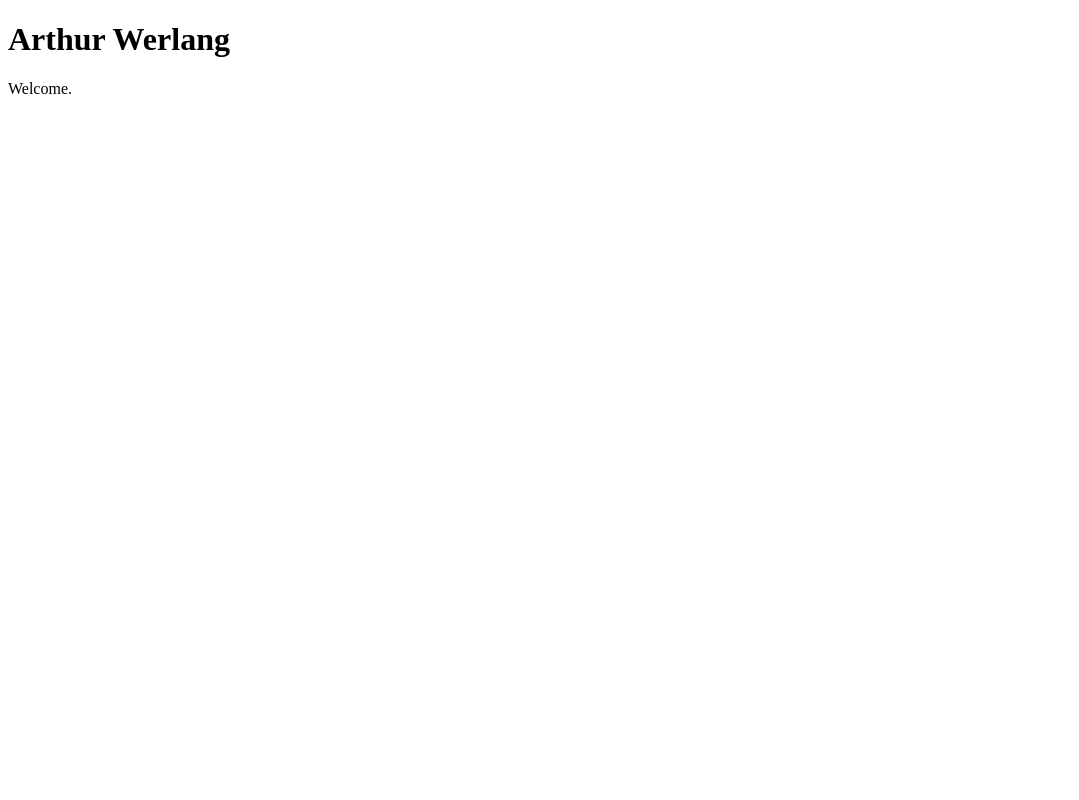
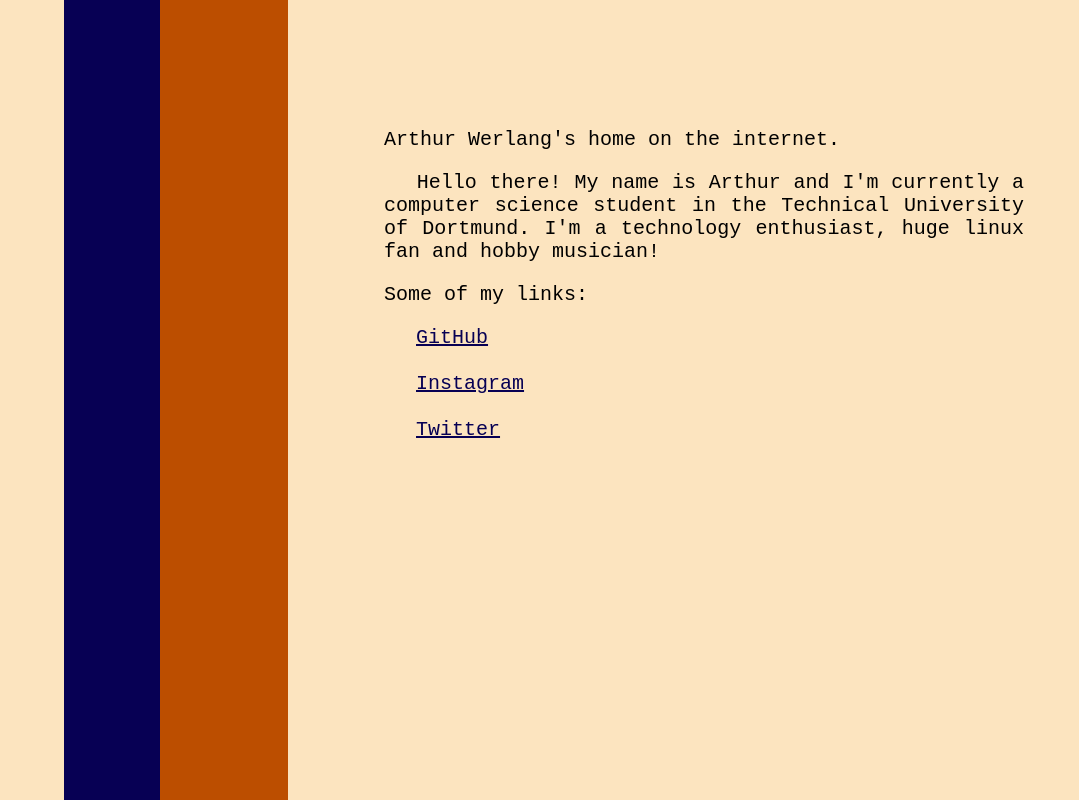
Before and after one commit to arthwerlang/arthwerlang.github.io, a plain HTML site: page index.html in a window 1280 px wide. Shown: the whole page, without its empty margins (0-1079 px from the left). Drawn offline with Linux system fonts and the light colour scheme.

Commit message:
Add files via upload

```diff
--- a/index.html
+++ b/index.html
@@ -1,9 +1,13 @@
- <!DOCTYPE html>
 <html>
-<body>
-
-<h1>Arthur Werlang</h1>
-<p>Welcome.</p>
-
-</body>
+    <link rel="stylesheet" href="style.css">
+    <div class="blue-line"></div>
+    <div class="orange-line"></div>
+    <head>Arthur Werlang's home on the internet.</head>
+    <body>
+        <p>&emsp; Hello there! My name is Arthur and I'm currently a computer science student in the Technical University of Dortmund. I'm a technology enthusiast, huge linux fan and hobby musician! </p>
+        <p>Some of my links: </p>
+        &emsp; <a href="https://github.com/arthwerlang/">GitHub</a><br><br>
+        &emsp; <a href="https://www.instagram.com/arthwerlang">Instagram</a><br><br>
+        &emsp; <a href="https://twitter.com/thuiah">Twitter</a><br><br>
+    </body>
 </html>
--- /dev/null
+++ b/style.css
@@ -0,0 +1,54 @@
+head {
+    font-family: "Courier New", monospace;
+    font-size: 30px;
+    text-align: center;
+}
+body {
+    font-family: "Courier New", monospace;
+    font-size: 20px;
+    text-align: justify;
+    margin: 10% 20% 10% 30%;
+    background-color: #fce4bf;
+}
+a:link {
+    color: #070054;
+}
+a:hover {
+    color: #bc4e00;
+}
+.blue-line {
+    background: #070054;
+    position: fixed;
+    bottom: 0;
+    right: 0;
+    left: 5%;
+    top: 0;
+    float: left;
+    width: 10%;
+    height: 100%;
+
+}
+.orange-line {
+    background: #bc4e00;
+    position: fixed;
+    bottom: 0;
+    right: 0;
+    left: 12.5%;
+    top: 0;
+    float: left;
+    width: 10%;
+    height: 100%;
+
+}
+.black-line {
+    background: #202020;
+    position: relative;
+    bottom: 0;
+    right: 0;
+    left: 0;
+    top: 80%;
+    float: bottom;
+    width: 100%;
+    height: 10%;
+
+}
```
